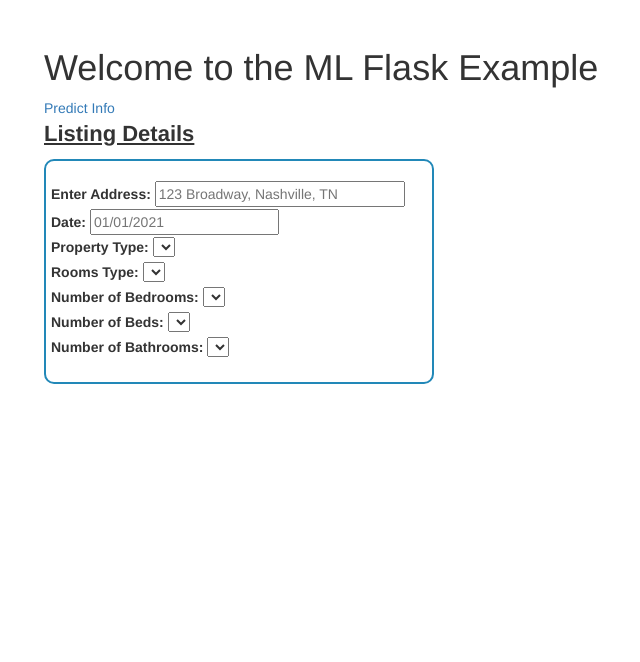
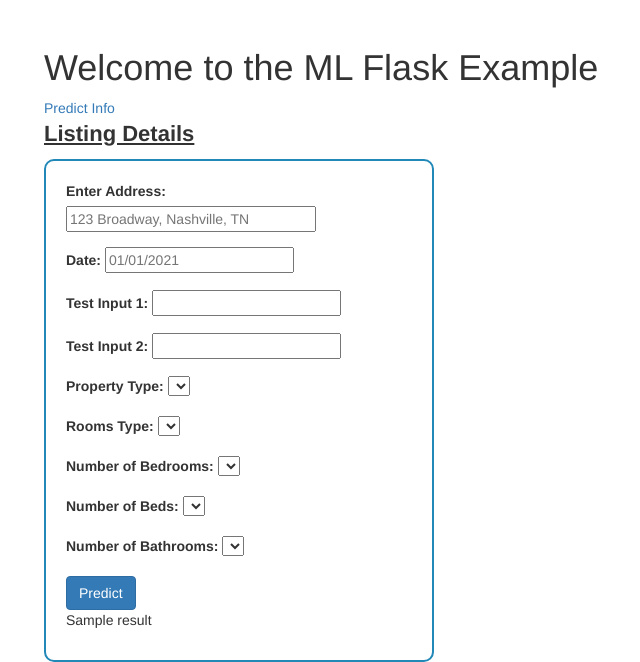
Before and after one commit to whitneylosinski/Eat.Sleep.Data, a Flask app: template templates/index.html in a window 1280 px wide. Shown: the part 564-1226 px from the top of the page, without its empty margins (11-651 px from the left). Before the commit the page ends 948 px from the top, so only its background shows below. Run offline with Flask 2, Linux system fonts and the light colour scheme; the template is opened without the code that fills it: most values are stand-ins (such as "Sample title", 1, 10 or a date in 2020); lists and menus that the app fills with data are empty; some libraries are stand-ins or nearby versions.

Commit message:
Added input form with addition for demo purposes

```diff
--- a/airbnb_price_predict.py
+++ b/airbnb_price_predict.py
@@ -26,3 +26,7 @@ def predict():
     results = pd.DataFrame(nn_imported.predict(X_test_scaled))
     html = results.to_html()
     return html
+
+def addition(input1, input2):
+    result = input1 + input2
+    return result
--- a/app.py
+++ b/app.py
@@ -1,4 +1,4 @@
-from flask import Flask, render_template
+from flask import Flask, render_template, request
 import airbnb_price_predict
 
 app = Flask(__name__)
@@ -22,5 +22,19 @@ def get_model_info():
     model_info = airbnb_price_predict.model_loss_accuracy()
     return model_info
 
+@app.route('/', methods=['POST'])
+def my_form_post():
+    my_input1 = request.form['input1']
+    my_input2 = request.form['input2']
+    input1 = int(my_input1)
+    input2 = int(my_input2)
+    result = airbnb_price_predict.addition(input1, input2)
+    return render_template(
+        "index.html",
+        input1=my_input1,
+        input2=my_input2,
+        result=result
+    )
+
 if __name__ == "__main__":
     app.run()
--- a/templates/index.html
+++ b/templates/index.html
@@ -14,7 +14,7 @@
   <div class="container">
     <div class="navbar-header">
       <a href='https://eat.sleep.data.com'>
-        <img src="../Resources/logo.png" alt="Airbnb Price Predictor" id="logo">
+        <img src="Resources/logo.png" alt="Airbnb Price Predictor" id="logo">
       </a>
       </div>
       <div id="navbar">
@@ -45,44 +45,55 @@
         <a href="/info">Info</a>
     </div>
   </div>
-
   <div class="container" >
     <div class="row">
       <p style="font-size: 22px; font-weight: bold;"><u>Listing Details</u></p>
         <div class="col-md-4" style="padding: 20px; border-radius: 10px; border: 2px solid rgb(34, 136, 184)">
-          <div class="row">
+            <form method="POST">
+                <div class="form-group">
                     <label for="adress">Enter Address:</label>
                     <input type="text" placeholder="123 Broadway, Nashville, TN" id="adress" style="width: 250px;"/>
                 </div>
-          <div class="row">
+                <div class="form-group">
                     <label for="date">Date:</label>
                     <input type="text" placeholder="01/01/2021" id="datetime" />
                 </div>
-          <div class="row">
+                <div class="form-group">
+                    <label>Test Input 1:</label>
+                    <input type="number" name="input1" />
+                </div>
+                <div class="form-group">
+                    <label>Test Input 2:</label>
+                    <input type="number" name="input2"/>
+                </div>
+                <div class="form-group">
                     <label for="listing_type">Property Type:</label>
                     <!-- <select id="selPropertyType"></select> -->
                     <select id="selPropertyType"; onchange="optionChanged(this.value)"></select>
                 </div>
-          <div class="row">
+                <div class="form-group">
                     <label for="room_type">Rooms Type:</label>
                     <!-- <select id="selRoomType"></select> -->
                     <select id="selRoomType"; onchange="optionChanged(this.value)"></select>
                 </div>
-          <div class="row">
+                <div class="form-group">
                     <label for="number_of_bedrooms">Number of Bedrooms:</label>
                     <!-- <select id="selBedrooms"></select> -->
                     <select id="selBedrooms"; onchange="optionChanged(this.value)"></select>
                 </div>
-          <div class="row">
+                <div class="form-group">
                     <label for="number_of_beds">Number of Beds:</label>
                     <!-- <select id="selBeds"></select> -->
                     <select id="selBeds"; onchange="optionChanged(this.value)"></select>
                 </div>
-          <div class="row">
+                <div class="form-group">
                     <label for="number_of_bathrooms">Number of Bathrooms:</label>
                     <!-- <select id="selBaths"></select> -->
                     <select id="selBaths"; onchange="optionChanged(this.value)"></select>
                 </div>
+                <button type="submit" class="btn btn-primary">Predict</button>
+            </form>
+            <p>{{result}}</p>
         </div>
     </div>
   </div>
```
Lines whose indentation alone changed are shown as unchanged.
